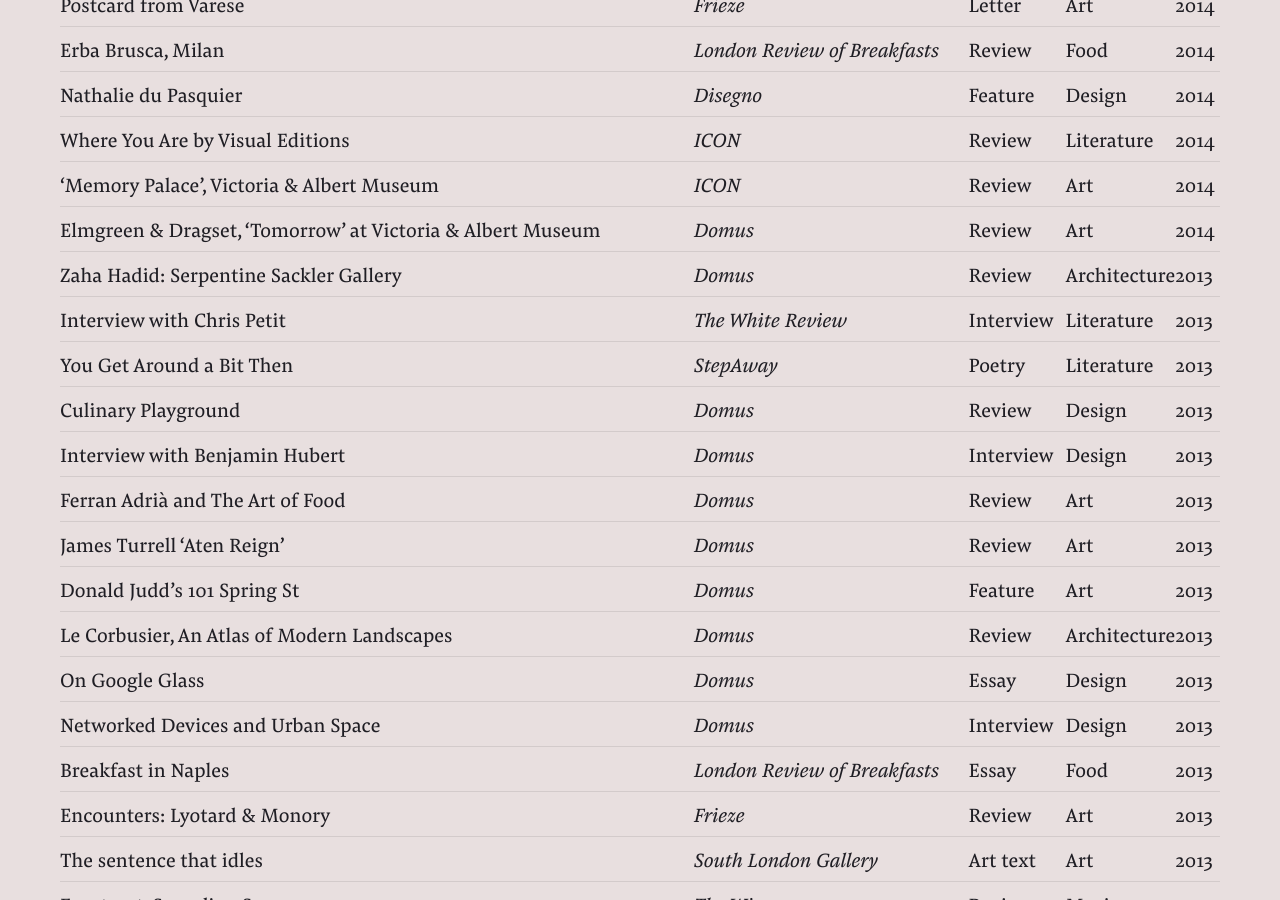
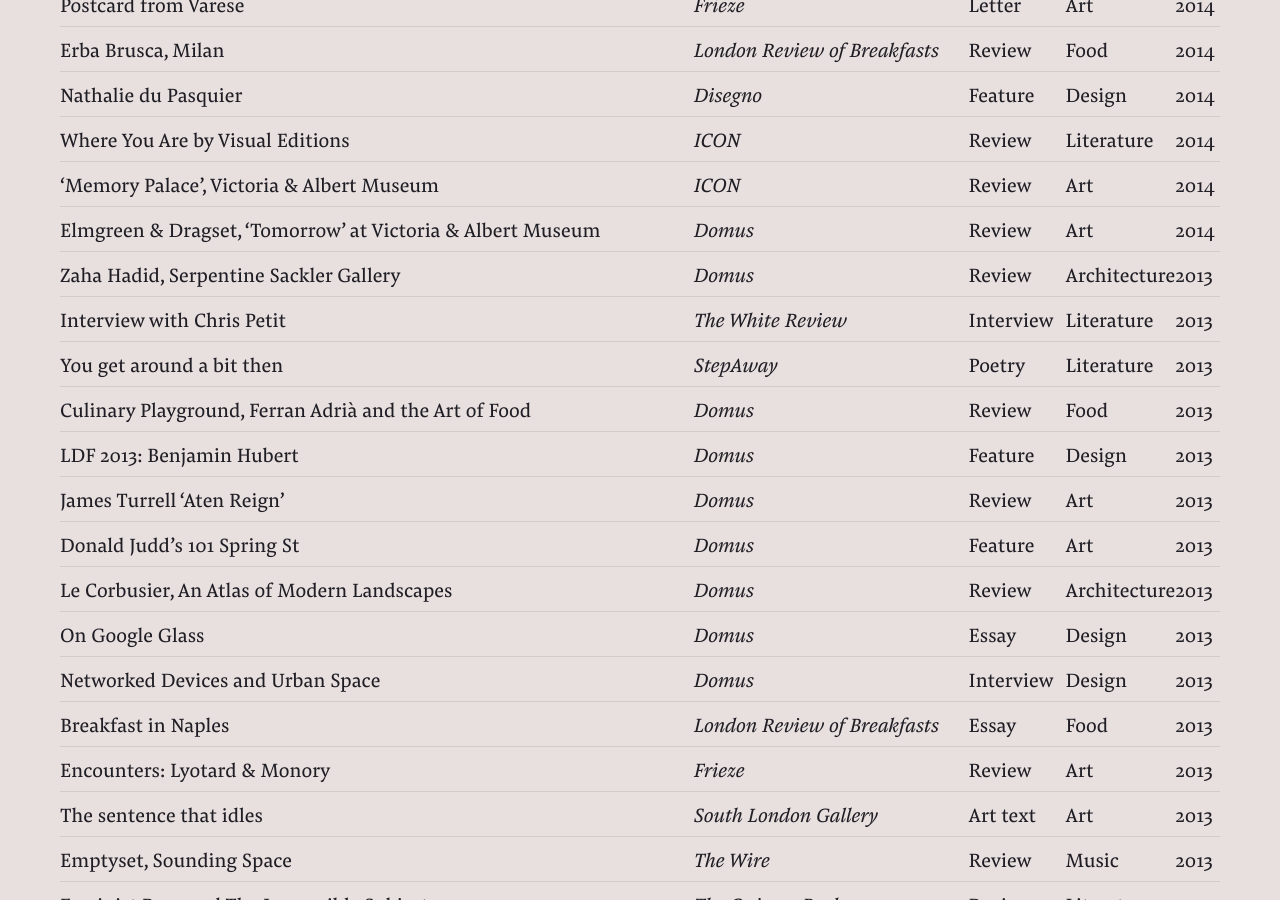
Before and after one commit to hg-site/hg-site.github.io, a Jekyll site: the page built from archive/index.markdown, in a window 1280 px wide and 900 px high, scrolled down 1810 px. Built offline with Jekyll 4.4.1, drawn with Linux system fonts in a browser that asks for light colours.

Commit message:
Updated Index

```diff
--- a/archive/index.markdown
+++ b/archive/index.markdown
@@ -344,7 +344,7 @@
 </tr>
 
 <tr data-href="www.domusweb.it/en/architecture/2013/10/17/zaha_hadid_serpentinesackler.html">
-	<td class="title">Zaha Hadid: Serpentine Sackler Gallery</td>
+	<td class="title">Zaha Hadid, Serpentine Sackler Gallery</td>
 	<td class="publisher">Domus</td>
 	<td class="type">Review</td>
 	<td class="subject">Architecture</td>
@@ -360,34 +360,26 @@
 </tr>
 
 <tr data-href="http://hannah-gregory.tumblr.com/post/65432189028/you-get-around-a-bit-then">
-	<td class="title">You Get Around a Bit Then</td>
+	<td class="title">You get around a bit then</td>
 	<td class="publisher">StepAway</td>
 	<td class="type">Poetry</td>
 	<td class="subject">Literature</td>
 	<td class="year">2013</td>
 </tr>
 
-<tr data-href="www.domusweb.it/en/design/2013/10/14/ldf_2013_food.html">
-	<td class="title">Culinary Playground</td>
+<tr data-href="http://www.domusweb.it/en/design/2013/09/13/ferran_adria_andtheartoffood.html">
+	<td class="title">Culinary Playground, Ferran Adrià and the Art of Food</td>
 	<td class="publisher">Domus</td>
 	<td class="type">Review</td>
-	<td class="subject">Design</td>
+	<td class="subject">Food</td>
 	<td class="year">2013</td>
 </tr>
 
-<tr data-href="www.domusweb.it/en/design/2013/10/08/ldf_2013_benjaminhubert.html">
-	<td class="title">Interview with Benjamin Hubert</td>
+<tr data-href="http://www.domusweb.it/en/design/2013/10/08/ldf_2013_benjaminhubert.html">
+	<td class="title">LDF 2013: Benjamin Hubert</td>
 	<td class="publisher">Domus</td>
-	<td class="type">Interview</td>
+	<td class="type">Feature</td>
 	<td class="subject">Design</td>
-	<td class="year">2013</td>
-</tr>
-
-<tr data-href="www.domusweb.it/en/design/2013/09/13/ferran_adria_andtheartoffood.html">
-	<td class="title">Ferran Adrià and The Art of Food</td>
-	<td class="publisher">Domus</td>
-	<td class="type">Review</td>
-	<td class="subject">Art</td>
 	<td class="year">2013</td>
 </tr>
 
```
